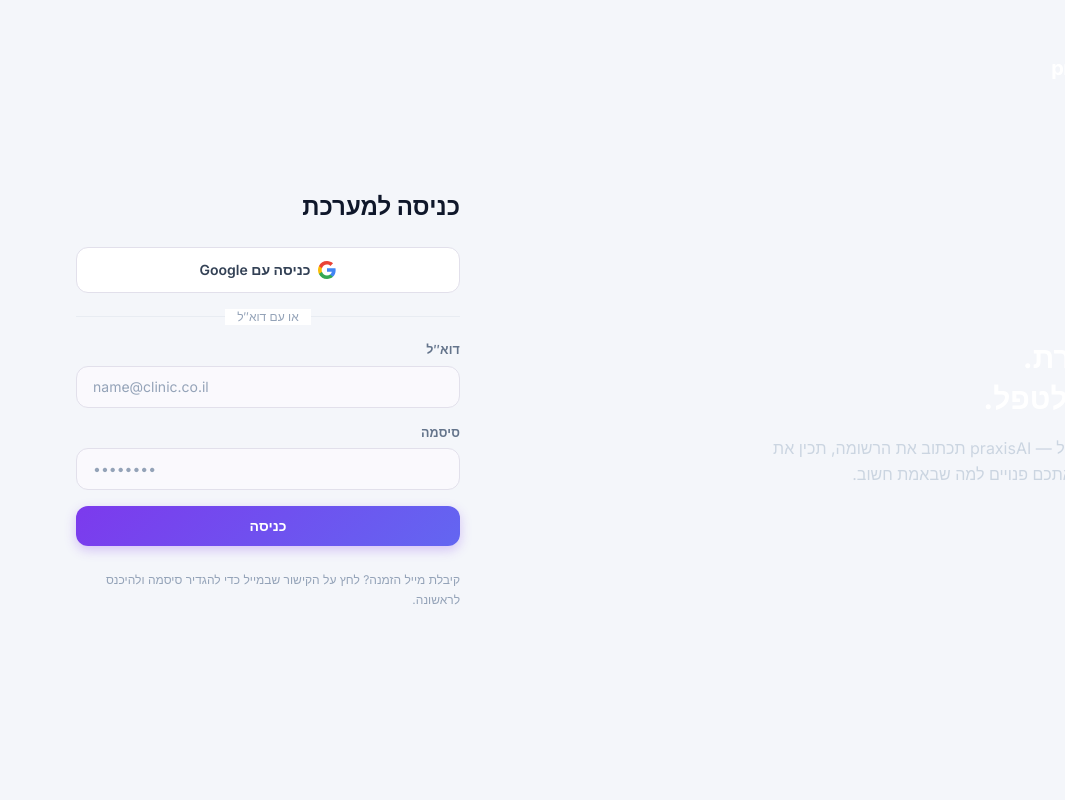
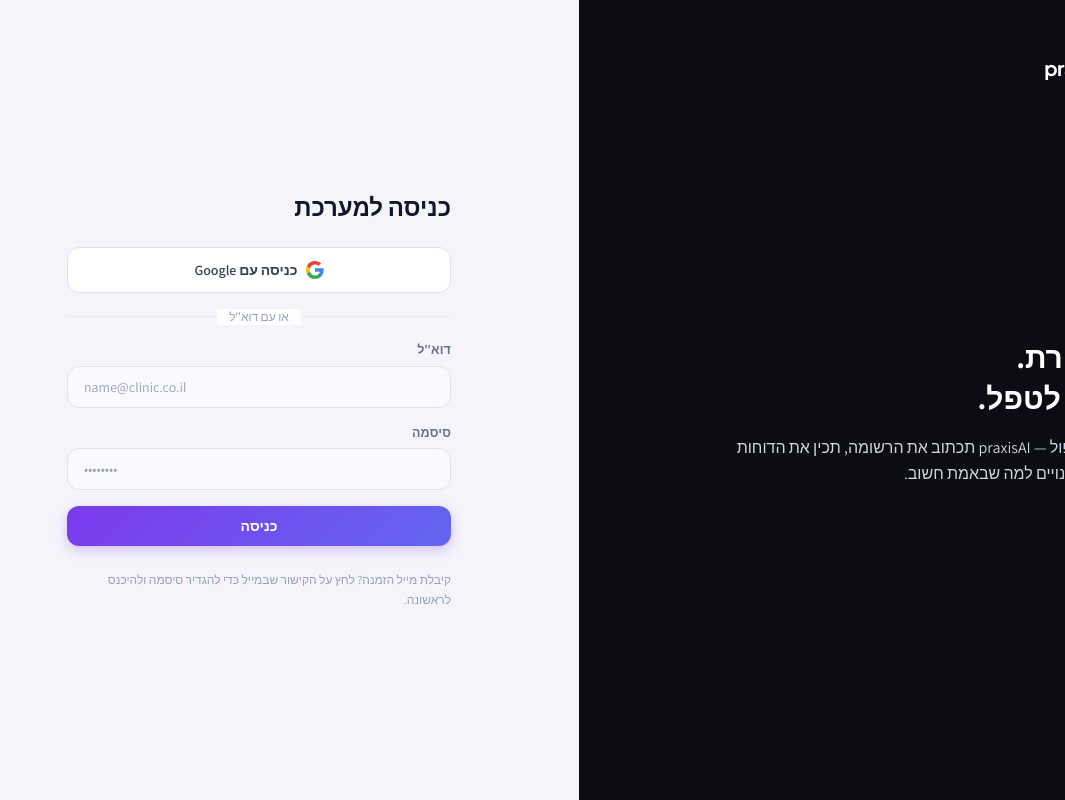
Before and after one commit to ormaman-svg/praxisai, a Next.js app: page /login in a window 1280 px wide. Shown: the whole page, without its empty margins (215-1280 px from the left). Built offline with nearby package versions, Linux system fonts and the light colour scheme; no server answers.

Commit message:
revert: restore original design (before today's changes) — batch 1/3

```diff
--- a/tailwind.config.ts
+++ b/tailwind.config.ts
@@ -5,114 +5,45 @@ const config: Config = {
   theme: {
     extend: {
       colors: {
-        bg:         "#F4F6FA",
-        surface:    "#FFFFFF",
-        "surface-2":"#F9FAFB",
-        "surface-3":"#F1F4F8",
+        bg: "#f5f4fa",
         brand: {
-          DEFAULT: "#0D9488",
-          50:  "#F0FDFA",
-          100: "#CCFBF1",
-          200: "#99F6E4",
-          300: "#5EEAD4",
-          400: "#2DD4BF",
-          500: "#14B8A6",
-          600: "#0D9488",
-          700: "#0F766E",
-          800: "#115E59",
-          900: "#134E4A",
-          950: "#042F2E",
+          DEFAULT: "#7c3aed",
+          50:  "#f5f3ff",
+          100: "#ede9fe",
+          200: "#ddd6fe",
+          300: "#c4b5fd",
+          400: "#a78bfa",
+          500: "#8b5cf6",
+          600: "#7c3aed",
+          700: "#6d28d9",
+          800: "#5b21b6",
         },
-        electric: {
-          DEFAULT: "#3B82F6",
-          50:  "#EFF6FF",
-          100: "#DBEAFE",
-          200: "#BFDBFE",
-          300: "#93C5FD",
-          400: "#60A5FA",
-          500: "#3B82F6",
-          600: "#2563EB",
-          700: "#1D4ED8",
-          800: "#1E40AF",
-          900: "#1E3A8A",
+        navy: {
+          DEFAULT: "#0c0c14",
+          900: "#09090f",
+          800: "#111119",
+          700: "#1c1c2e",
+          600: "#252540",
         },
-        rail: {
-          DEFAULT: "#0C111D",
-          900: "#0C111D",
-          800: "#111827",
-          700: "#1C2536",
-          600: "#293548",
-          500: "#3A4A5C",
-          400: "#5A6A7C",
-          300: "#8B9CB0",
-        },
-        ink: {
-          50:  "#F8FAFC",
-          100: "#F1F5F9",
-          200: "#E2E8F0",
-          300: "#CBD5E1",
-          400: "#94A3B8",
-          500: "#64748B",
-          600: "#475569",
-          700: "#334155",
-          800: "#1E293B",
-          900: "#0F172A",
-        },
-        line:         "#E8ECF2",
-        "line-soft":  "#F1F4F8",
-        "line-strong":"#D1D9E4",
-        success: { DEFAULT: "#16A34A", light: "#DCFCE7", text: "#15803D" },
-        warning: { DEFAULT: "#D97706", light: "#FEF3C7", text: "#B45309" },
-        danger:  { DEFAULT: "#DC2626", light: "#FEE2E2", text: "#B91C1C" },
+        line: "#ebe9f2",
       },
       fontFamily: {
-        sans:    ["Inter", "Assistant", "system-ui", "sans-serif"],
-        display: ["Inter", "Assistant", "sans-serif"],
-        mono:    ["JetBrains Mono", "ui-monospace", "monospace"],
-      },
-      backgroundImage: {
-        "brand-gradient":  "linear-gradient(135deg, #14B8A6 0%, #0D9488 100%)",
-        "electric-gradient":"linear-gradient(135deg, #60A5FA 0%, #3B82F6 100%)",
-        "dark-gradient":   "linear-gradient(180deg, #1C2536 0%, #0C111D 100%)",
-        "hero-gradient":   "linear-gradient(135deg, #0D9488 0%, #3B82F6 50%, #7C3AED 100%)",
+        sans: ['Assistant', 'Inter', 'system-ui', 'sans-serif'],
+        display: ['Plus Jakarta Sans', 'Assistant', 'sans-serif'],
       },
       boxShadow: {
-        xs:             "0 1px 2px rgba(15,23,42,0.04)",
-        sm:             "0 1px 3px rgba(15,23,42,0.06), 0 1px 2px rgba(15,23,42,0.04)",
-        card:           "0 0 0 1px rgba(15,23,42,0.06), 0 1px 3px rgba(15,23,42,0.04), 0 4px 12px rgba(15,23,42,0.04)",
-        "card-hover":   "0 0 0 1px rgba(13,148,136,0.15), 0 4px 8px rgba(15,23,42,0.05), 0 12px 28px rgba(15,23,42,0.09)",
-        pop:            "0 0 0 1px rgba(15,23,42,0.08), 0 8px 24px rgba(15,23,42,0.12), 0 32px 64px rgba(15,23,42,0.18)",
-        glow:           "0 0 0 1px rgba(13,148,136,0.2), 0 4px 16px rgba(13,148,136,0.25)",
-        "glow-electric":"0 0 0 1px rgba(59,130,246,0.2), 0 4px 16px rgba(59,130,246,0.25)",
-        inner:          "inset 0 1px 0 rgba(255,255,255,0.06)",
+        card:         "0 1px 2px rgba(0,0,0,0.03), 0 4px 20px rgba(100,60,200,0.06)",
+        "card-hover": "0 2px 4px rgba(0,0,0,0.04), 0 8px 32px rgba(100,60,200,0.10)",
+        pop:          "0 12px 44px rgba(15,10,40,0.18)",
+        glow:         "0 4px 14px rgba(124,58,237,0.32)",
+        "glow-lg":    "0 8px 28px rgba(124,58,237,0.42)",
       },
       borderRadius: {
-        "sm":  "6px",
-        "md":  "8px",
-        "lg":  "10px",
-        "xl":  "12px",
         "2xl": "16px",
-        "3xl": "20px",
-        "4xl": "28px",
+        "3xl": "24px",
       },
-      keyframes: {
-        "fade-in": { from: { opacity: "0" }, to: { opacity: "1" } },
-        "slide-up": { from: { opacity: "0", transform: "translateY(12px)" }, to: { opacity: "1", transform: "translateY(0)" } },
-        "scale-in": { from: { opacity: "0", transform: "scale(0.96)" }, to: { opacity: "1", transform: "scale(1)" } },
-        "shimmer": { from: { backgroundPosition: "-200% 0" }, to: { backgroundPosition: "200% 0" } },
-        "pulse-ring": { "0%, 100%": { transform: "scale(1)", opacity: "0.8" }, "50%": { transform: "scale(1.15)", opacity: "0.3" } },
-      },
-      animation: {
-        "fade-in":    "fade-in 0.25s ease both",
-        "slide-up":   "slide-up 0.3s cubic-bezier(0.16,1,0.3,1) both",
-        "scale-in":   "scale-in 0.22s cubic-bezier(0.16,1,0.3,1) both",
-        "shimmer":    "shimmer 2s linear infinite",
-        "pulse-ring": "pulse-ring 2s ease-in-out infinite",
-      },
-      transitionTimingFunction: { "spring": "cubic-bezier(0.16, 1, 0.3, 1)" },
     },
   },
   plugins: [],
 };
-
 export default config;
```
